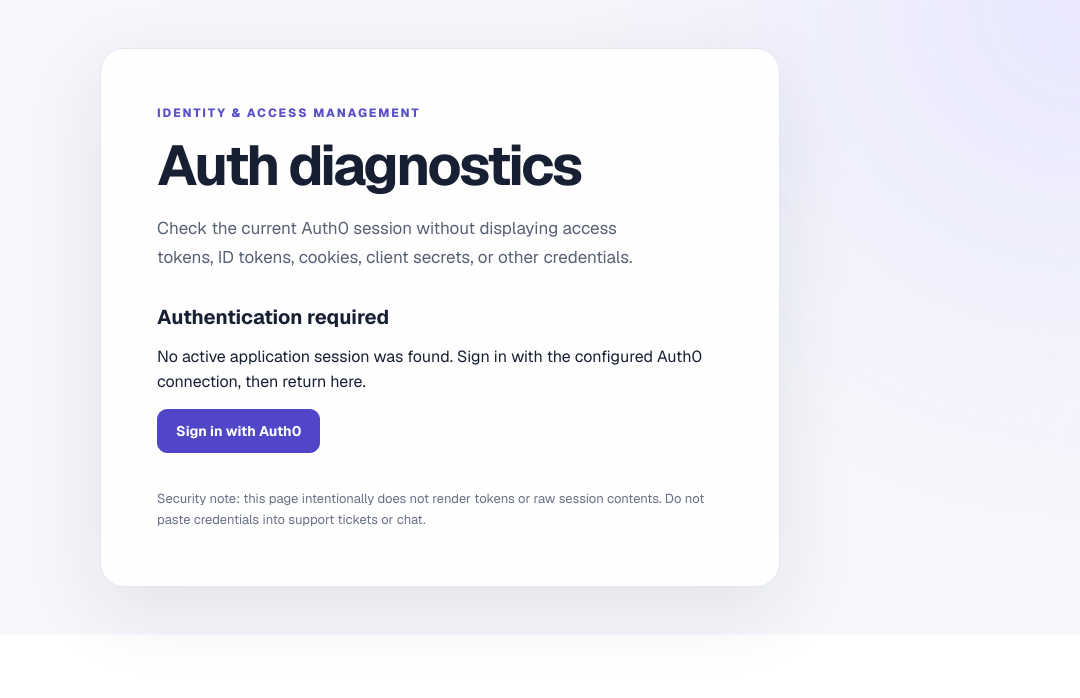
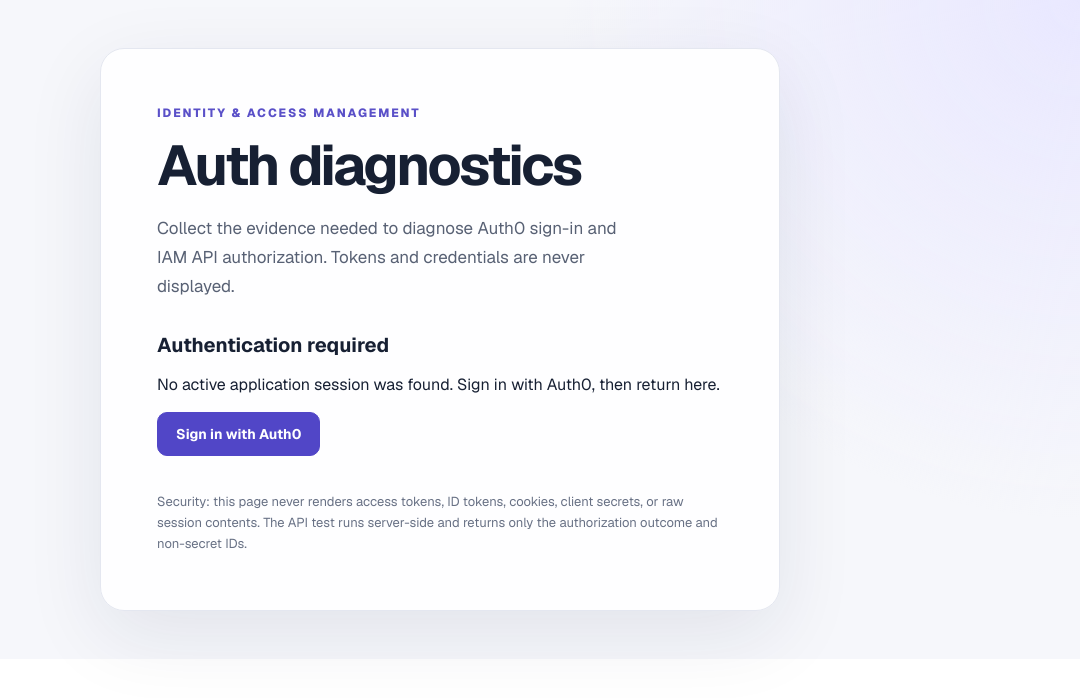
Before and after one commit to alexoaraujo83/iam-platform, a Next.js app in the folder apps/web/: page /diagnostics in a window 1280 px wide. Shown: the top 698 px of the page, without its empty margins (200-1280 px from the left). Built offline with nearby package versions, Linux system fonts and the light colour scheme; no server answers.

Commit message:
feat(web): connect diagnostics page to API authorization probe

```diff
--- a/apps/web/src/app/diagnostics/page.tsx
+++ b/apps/web/src/app/diagnostics/page.tsx
@@ -1,10 +1,11 @@
 import { connection } from "next/server";
 import { auth0 } from "../../lib/auth0";
+import AuthorizationProbe from "./authorization-probe";
 import styles from "../page.module.css";
 
 export const metadata = {
   title: "Auth diagnostics | IAM Platform",
-  description: "Safe, non-secret diagnostics for the current Auth0 session.",
+  description: "Safe diagnostics for the current Auth0 session and API authorization.",
 };
 
 function Field({ label, value }: { label: string; value: string }) {
@@ -26,45 +27,47 @@
         <p className={styles.eyebrow}>IDENTITY & ACCESS MANAGEMENT</p>
         <h1 id="page-title">Auth diagnostics</h1>
         <p className={styles.description}>
-          Check the current Auth0 session without displaying access tokens, ID tokens,
-          cookies, client secrets, or other credentials.
+          Collect the evidence needed to diagnose Auth0 sign-in and IAM API authorization.
+          Tokens and credentials are never displayed.
         </p>
 
         {!session ? (
           <div className={styles.session}>
             <h2>Authentication required</h2>
-            <p>No active application session was found. Sign in with the configured Auth0 connection, then return here.</p>
+            <p>No active application session was found. Sign in with Auth0, then return here.</p>
             <a className={styles.button} href="/auth/login?returnTo=%2Fdiagnostics">Sign in with Auth0</a>
           </div>
         ) : (
           <div className={styles.session}>
             <h2>Application session detected</h2>
             <p className={styles.note}>
-              This confirms that the web application can read a session. It does not by itself
-              prove that the API accepted an access token or that tenant authorization passed.
+              A web session proves sign-in only. Use the API test below to verify token acceptance,
+              active tenant membership, and the required permission.
             </p>
             <dl className={styles.fields}>
-              <Field label="Session" value="Present" />
+              <Field label="Web session" value="Present" />
               <Field label="Subject (sub)" value={session.user.sub ?? "Not present in session"} />
-              <Field label="Issuer configured for this deployment" value={process.env.OIDC_ISSUER ?? "Not exposed/configured in web environment"} />
+              <Field label="Issuer configured" value={process.env.OIDC_ISSUER ?? "Not configured in web environment"} />
               <Field label="Email verification claim" value={typeof session.user.email_verified === "boolean" ? String(session.user.email_verified) : "Not present"} />
               <Field label="Display name" value={session.user.name ?? "Not present"} />
               <Field label="Email" value={session.user.email ?? "Not present"} />
             </dl>
             <p className={styles.note}>
-              Treat the subject as the external identity key; do not use email as the stable identity.
-              Authorization must still be resolved server-side from tenant membership, roles, and permissions.
+              Use the verified issuer and subject as the external identity key. Email is not a stable
+              identity, and an unverified email must not be treated as verified. Tenant access is
+              resolved from the IAM database, not from user_metadata or app_metadata.
             </p>
+            <AuthorizationProbe />
             <div className={styles.actions}>
               <a className={styles.secondary} href="/">Home</a>
-              <a className={styles.button} href="/auth/logout">Sign out</a>
+              <a className={styles.secondary} href="/auth/logout">Sign out</a>
             </div>
           </div>
         )}
 
         <p className={styles.footer}>
-          Security note: this page intentionally does not render tokens or raw session contents.
-          Do not paste credentials into support tickets or chat.
+          Security: this page never renders access tokens, ID tokens, cookies, client secrets, or raw session contents.
+          The API test runs server-side and returns only the authorization outcome and non-secret IDs.
         </p>
       </section>
     </main>
```
